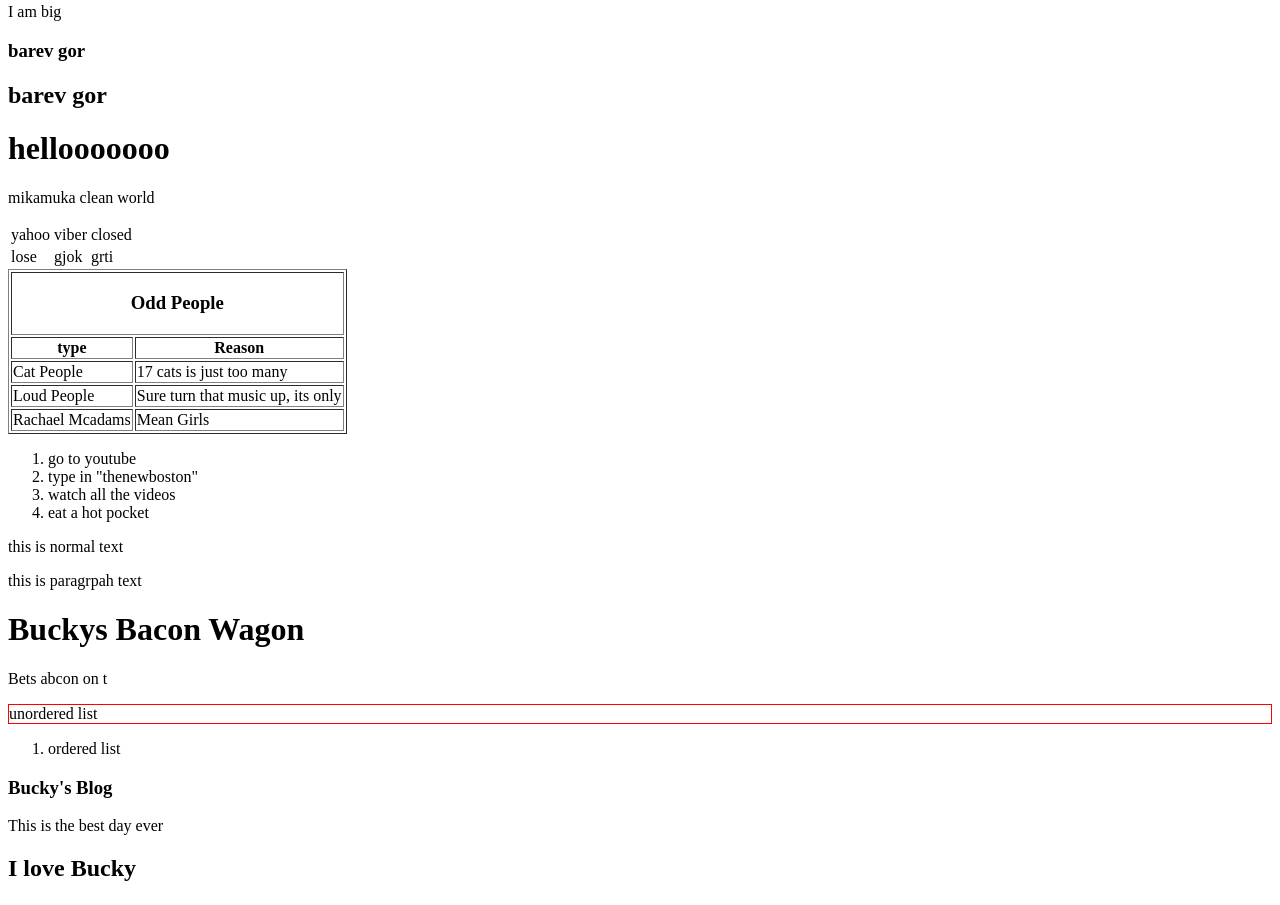
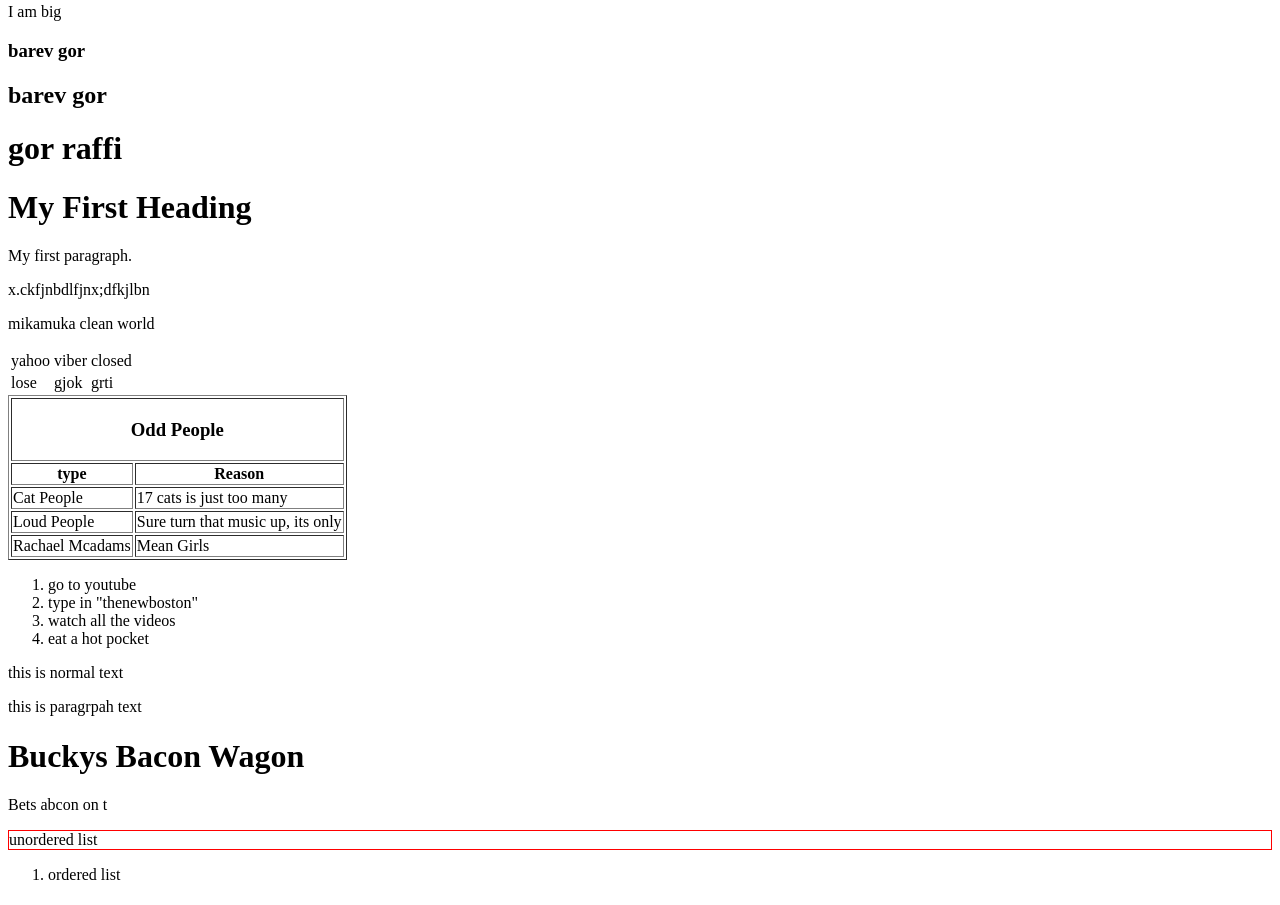
Before and after one commit to GorQeri/arajinGorc, an Angular app: page / in a window 1280 px wide. Shown: the part 860-1765 px from the top of the page. Built offline with nearby package versions, Linux system fonts and the light colour scheme.

Commit message:
lxkjdfnblskdjfb raffi

```diff
--- a/src/app/gori-component/gori-component.component.html
+++ b/src/app/gori-component/gori-component.component.html
@@ -1,9 +1,13 @@
 
 <h3>barev gor</h3>
 <h2>barev gor</h2>
-<h1>hellooooooo</h1>
+<h1>gor raffi</h1>
 
+<h1>My First Heading</h1>
 
+<p>My first paragraph.</p>
+
+x.ckfjnbdlfjnx;dfkjlbn
 <p>mikamuka clean world</p>
 
 
```
